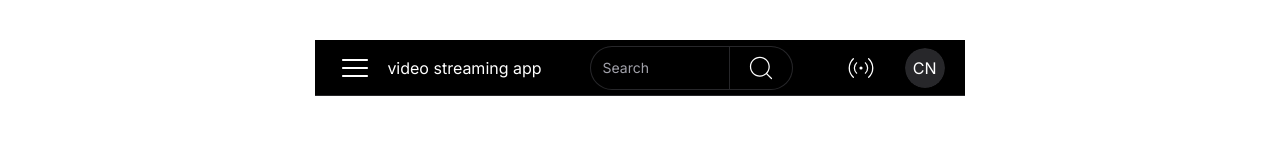
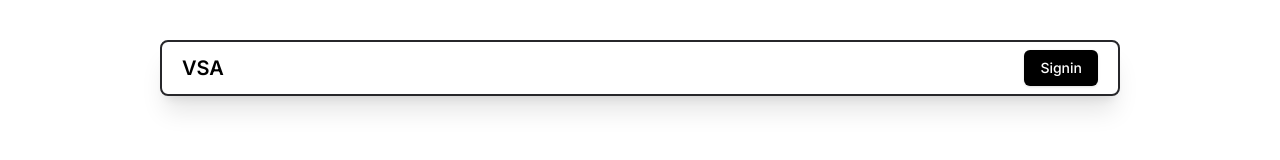
Before and after one commit to SarthakSanjay/video-streaming-app, a Next.js app in the folder web/: page / in a window 1280 px wide. Shown: the top 160 px of the page. Built offline with nearby package versions, Linux system fonts and the light colour scheme; no server answers.

Commit message:
unauthenticated users renders diff appbar

```diff
--- a/web/src/components/Appbar.tsx
+++ b/web/src/components/Appbar.tsx
@@ -6,10 +6,31 @@
 import { searchBarAtom } from "@/store/atom";
 import { Input } from "./ui/input";
 import Explore from "./Explore";
+import { signIn, useSession } from "next-auth/react";
+import { Button } from "./ui/button";
 
 const Appbar = () => {
   const toggleSearchBar = useRecoilValue(searchBarAtom);
+  const session = useSession();
 
+  if (session.status === "loading") {
+    return "";
+  }
+
+  if (session.status === "unauthenticated") {
+    return (
+      <div className="h-14 w-[80%] border-2 rounded-lg flex justify-between items-center px-5 sticky shadow-xl">
+        <div className="text-xl font-semibold">VSA</div>
+        <Button
+          className="bg-black text-white hover:bg-black hover:scale-105 transition-all duration-300"
+          variant={"default"}
+          onClick={() => signIn()}
+        >
+          Signin
+        </Button>
+      </div>
+    );
+  }
   return (
     <div>
       {toggleSearchBar ? (
```
